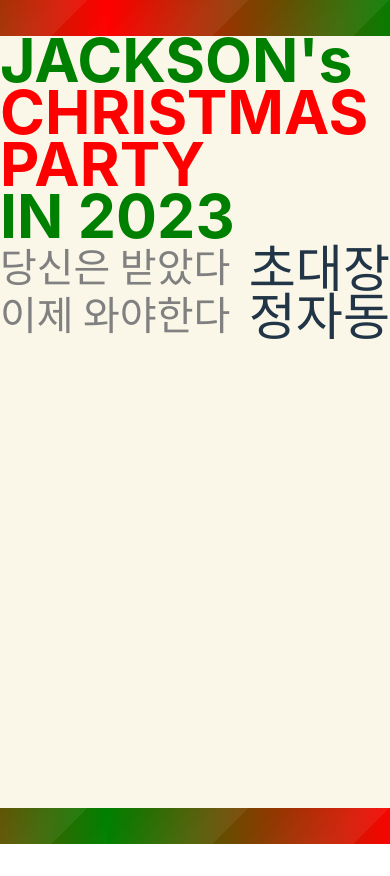
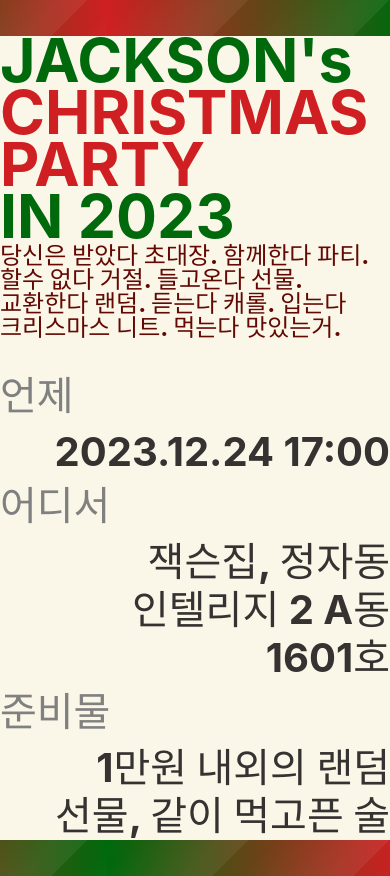
Before and after one commit to template97/christmas, a React (Vite) app: page / in a window 390 px wide. Before the commit the page ends 844 px from the top, so only its background shows below. Built offline with nearby package versions, Linux system fonts and the light colour scheme.

Commit message:
feat: Align responsive layout

```diff
--- a/src/Layout/Layout.tsx
+++ b/src/Layout/Layout.tsx
@@ -7,7 +7,6 @@ export const InnerCard = styled.div`
 
 export const FullPageLayout = styled.div`
   width: 100vw;
-  height: 100vh;
 
   display: flex;
   flex-direction: column;
--- a/src/components/Header.tsx
+++ b/src/components/Header.tsx
@@ -17,20 +17,22 @@ export const CardHeader = styled.div`
 `;
 
 export const Gradient1 = styled.div`
+  flex-shrink: 0;
   width: 100%;
   height: 36px;
 
   background-image: repeating-linear-gradient(135deg, transparent, transparent 20px, #ffffff10 80px, #ffffff10 100px),
-    linear-gradient(90deg, red, green, red);
+    linear-gradient(90deg, #cf1f22, #00690c, #cf1f22);
   animation: ${gradient} 30s linear infinite;
   background-size: 150% 100%;
 `;
 export const Gradient2 = styled.div`
+  flex-shrink: 0;
   width: 100%;
   height: 36px;
 
   background-image: repeating-linear-gradient(135deg, transparent, transparent 20px, #ffffff10 80px, #ffffff10 100px),
-    linear-gradient(90deg, green, red, green);
+    linear-gradient(90deg, #00690c, #cf1f22, #00690c);
   animation: ${gradient} 30s linear infinite;
   background-size: 150% 100%;
 `;
--- a/src/components/Typo.tsx
+++ b/src/components/Typo.tsx
@@ -4,10 +4,12 @@ export const Title = styled.span`
   font-size: 3.8rem;
   line-height: 3rem;
   font-weight: bold;
-  color: green;
+  color: #00690c;
 `;
 export const Description1 = styled.div`
-  line-height: 3rem;
+  font-size: 1.5rem;
+  color: #630903;
+  line-height: 1.5rem;
   font-weight: bold;
 
   display: flex;
@@ -16,13 +18,40 @@ export const Description1 = styled.div`
   word-break: keep-all;
 `;
 
-export const Grey = styled.span`
+export const Description2 = styled.div`
+  line-height: 3rem;
+  font-weight: bold;
+
+  display: flex;
+  flex-direction: column;
+  align-items: stretch;
+
+  gap: 6px;
+
+  word-break: keep-all;
+
+  margin-top: 32px;
+`;
+
+export const Left2 = styled.span`
   font-size: 2.5rem;
   color: grey;
 `;
 
-export const Right = styled.span`
-  font-size: 3.2rem;
+export const Right2 = styled.span`
+  font-size: 2.5rem;
   align-self: flex-end;
+  text-align: right;
   margin-left: auto;
+
+  color: #363231;
 `;
+
+export const Row = styled.div`
+  width: 100%;
+  display: flex;
+  flex-wrap: wrap;
+  gap: 8px;
+
+  justify-content: space-between;
+`;
--- a/src/pages/HomePage.tsx
+++ b/src/pages/HomePage.tsx
@@ -1,7 +1,7 @@
 import { FC } from 'react';
 import { FullPageLayout, InnerCard } from '../Layout/Layout';
 import { Gradient1, Gradient2 } from '../components/Header';
-import { Description1, Grey, Right, Title } from '../components/Typo';
+import { Description1, Description2, Left2, Right2, Row, Title } from '../components/Typo';
 
 export const HomePage: FC = () => {
   return (
@@ -11,18 +11,33 @@ export const HomePage: FC = () => {
         <Title>
           JACKSON's
           <br />
-          <span style={{ color: 'red' }}> CHRISTMAS PARTY </span>
+          <span style={{ color: '#cf1f22' }}> CHRISTMAS PARTY </span>
           <br />
           IN 2023
         </Title>
 
         <br />
+
         <Description1>
-          <Grey>당신은 받았다</Grey>
-          <Right>초대장</Right>
-          <Grey>이제 와야한다</Grey>
-          <Right>정자동</Right>
+          당신은 받았다 초대장. 함께한다 파티. 할수 없다 거절. 들고온다 선물. 교환한다 랜덤. 듣는다 캐롤. 입는다
+          크리스마스 니트. 먹는다 맛있는거.
+          {/*  */}
         </Description1>
+
+        <Description2>
+          <Row>
+            <Left2>언제</Left2>
+            <Right2>2023.12.24 17:00 </Right2>
+          </Row>
+          <Row>
+            <Left2>어디서</Left2>
+            <Right2>잭슨집, 정자동 인텔리지 2 A동 1601호</Right2>
+          </Row>
+          <Row>
+            <Left2>준비물</Left2>
+            <Right2>1만원 내외의 랜덤 선물, 같이 먹고픈 술</Right2>
+          </Row>
+        </Description2>
       </InnerCard>
       <Gradient2 style={{ marginTop: 'auto' }} />
     </FullPageLayout>
```
